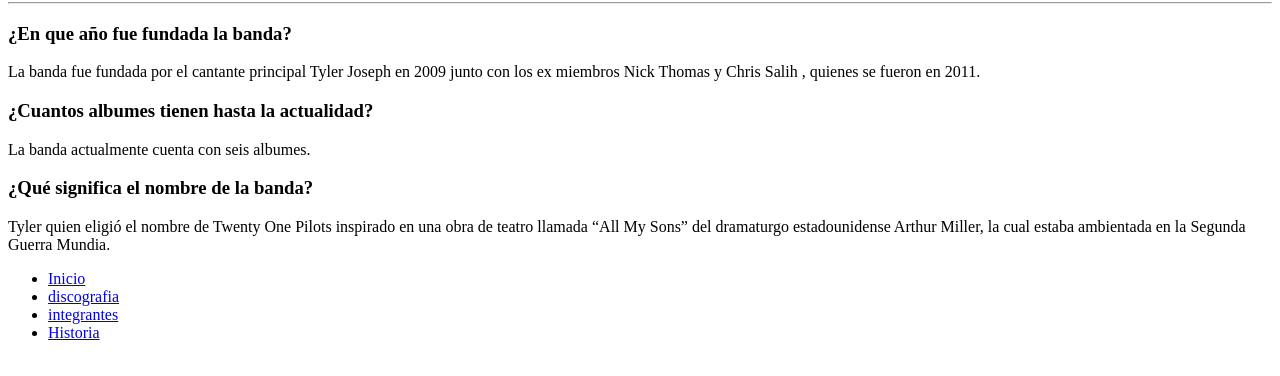
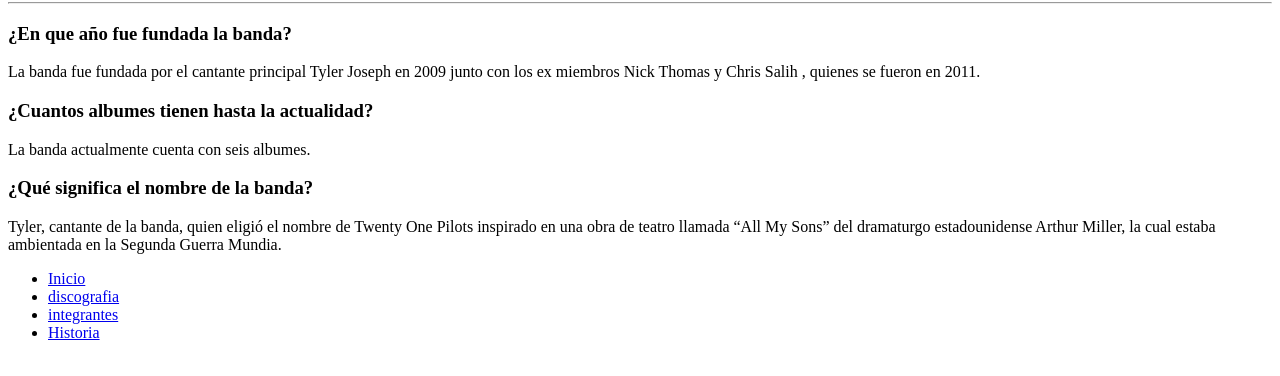
Before and after one commit to sofi3224/curso, a plain HTML site: page Clase HTML/index.html in a window 1280 px wide. Shown: the part 78-454 px from the top of the page. Drawn offline with Linux system fonts and the light colour scheme.

Commit message:
primera vez git

```diff
--- a/Clase HTML/index.html
+++ b/Clase HTML/index.html
@@ -14,7 +14,7 @@
     <h3>¿Cuantos albumes tienen hasta la actualidad? </h3>
     <P>La banda actualmente cuenta con seis albumes.</P>
     <h3>¿Qué significa el nombre de la banda?</h3>
-    <p>Tyler quien eligió el nombre de Twenty One Pilots inspirado en una obra de teatro llamada “All My Sons” del dramaturgo estadounidense Arthur Miller, la cual estaba ambientada en la Segunda Guerra Mundia.</p>
+    <p>Tyler, cantante de la banda, quien eligió el nombre de Twenty One Pilots inspirado en una obra de teatro llamada “All My Sons” del dramaturgo estadounidense Arthur Miller, la cual estaba ambientada en la Segunda Guerra Mundia.</p>
 
     <ul>
         <li><a href="inicio.html">Inicio</a></li>
@@ -23,5 +23,7 @@
         <li><a href="historia.html">Historia</a></li>
     </ul>
 
+
+
 </body>
 </html>
```
